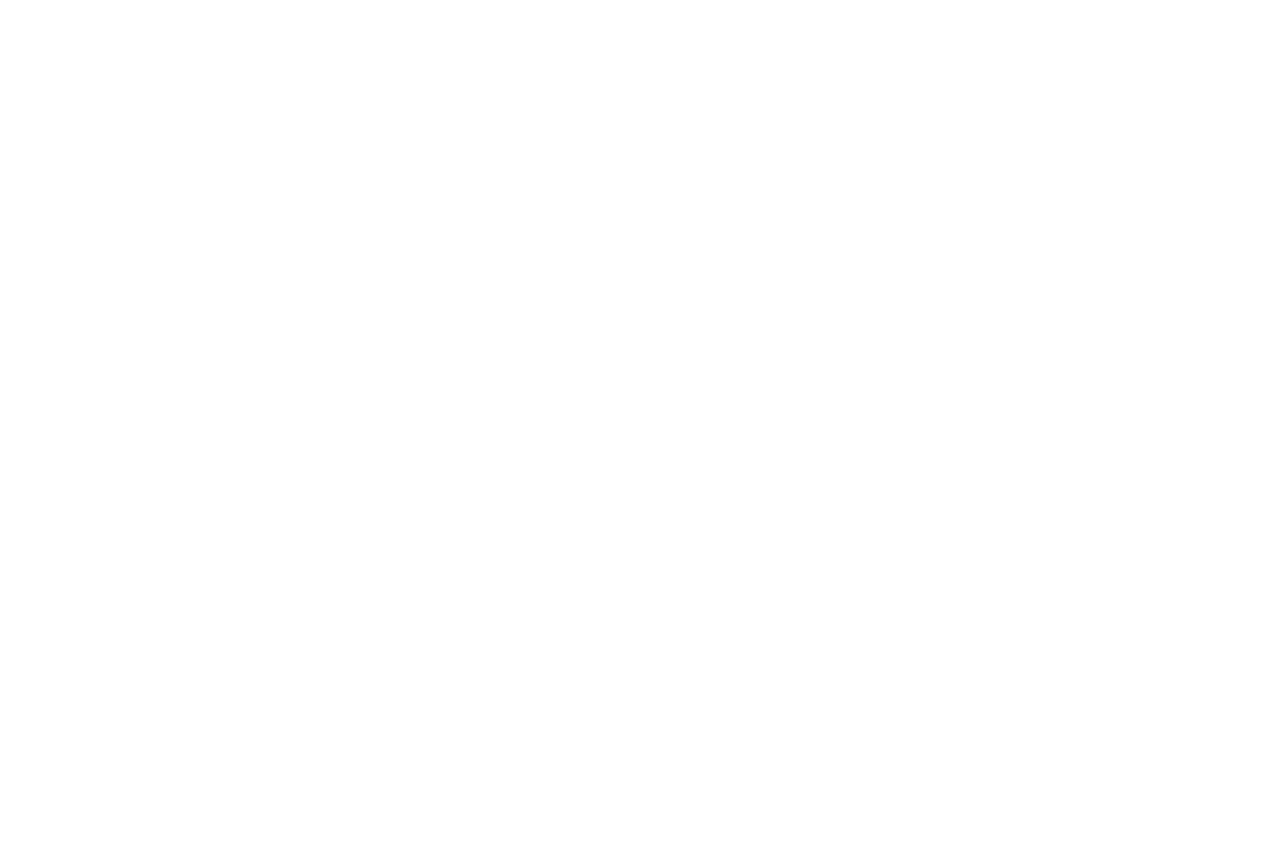
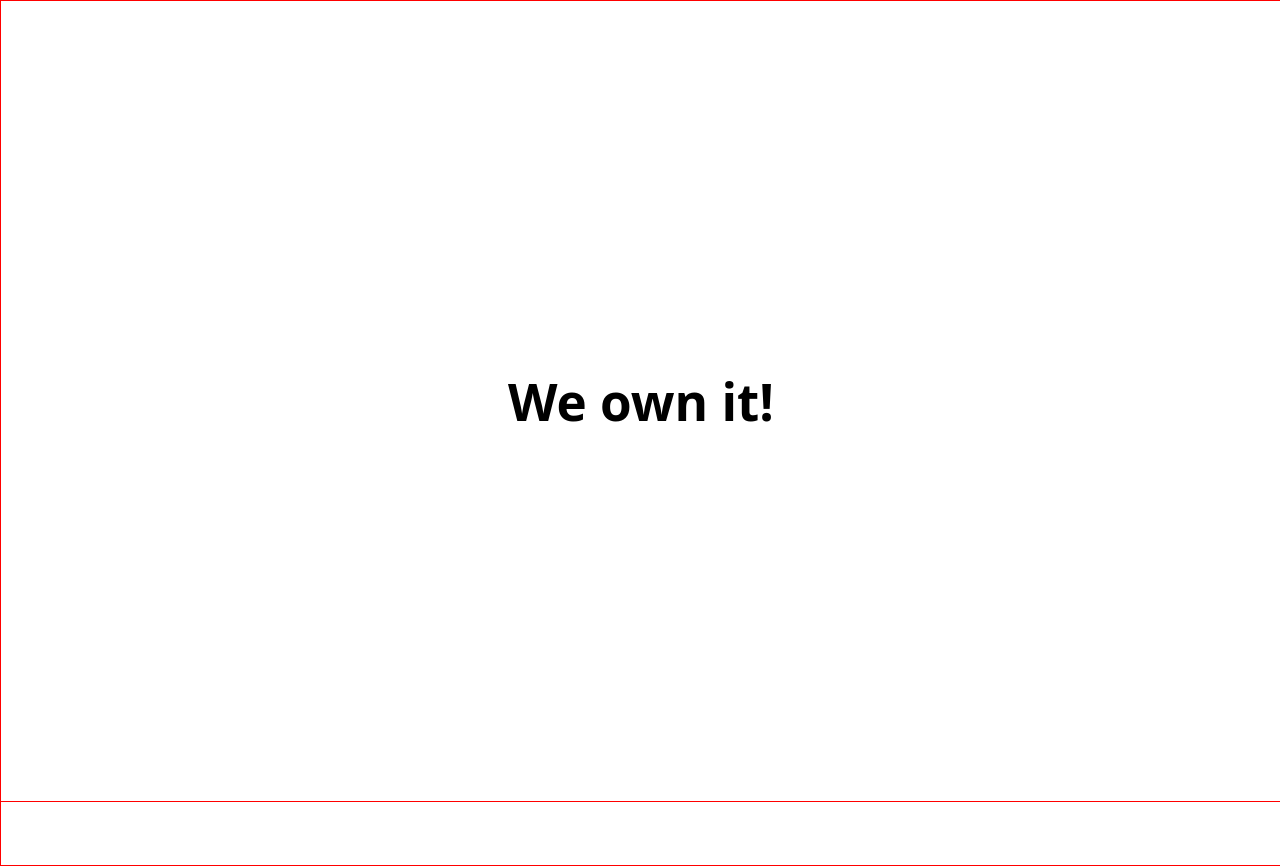
Before and after one commit to Dev-Dul/styz, a React (Vite) app: page / in a window 1280 px wide. Before the commit the page ends 800 px from the top, so only its background shows below. Built offline with nearby package versions, Linux system fonts and the light colour scheme.

Commit message:
Added intro page effect

```diff
--- a/package.json
+++ b/package.json
@@ -10,6 +10,7 @@
     "preview": "vite preview"
   },
   "dependencies": {
+    "framer-motion": "^12.6.3",
     "react": "^19.0.0",
     "react-dom": "^19.0.0",
     "react-router-dom": "^7.4.1"
--- a/src/App.css
+++ b/src/App.css
@@ -1,6 +1,7 @@
 #root {
-  max-width: 1280px;
+  /* max-width: 1280px; */
+  width: 100%;
   margin: 0 auto;
-  padding: 2rem;
+  /* padding: 2rem; */
   text-align: center;
 }
--- a/src/App.jsx
+++ b/src/App.jsx
@@ -1,10 +1,13 @@
 import { useState } from 'react'
 import reactLogo from './assets/react.svg'
 import viteLogo from '/vite.svg'
+import Hero from './Components/Hero'
 import './App.css'
 
 function App() {
-
+  return(
+    <Hero />
+  )
 }
 
 export default App
--- /dev/null
+++ b/src/Components/Header.jsx
@@ -0,0 +1,11 @@
+import styles from '../Styles/Header.module.css'
+function Header( {header} ){
+    console.log(header);
+    return(
+        <div className={`${styles.header} ${header ? styles.active : ''}`}>
+            <h2>Styz</h2>
+        </div>
+    )
+}
+
+export default Header;
--- /dev/null
+++ b/src/Components/Hero.jsx
@@ -0,0 +1,19 @@
+import styles from '../Styles/Hero.module.css'
+import Section from './Section';
+import Header from './Header';
+import { useState } from 'react';
+import { motion, useScroll, useTransform } from 'framer-motion';
+
+function Hero(){
+    const [header, setHeader] = useState(false);
+    const handleHeader = () => setHeader((prev) => (!prev));
+    return (
+      <div className={styles.hero}>
+        {header && <Header header={header} />}
+        <Section sect="first" handleHeader={handleHeader} />
+        <Section sect="second" handleHeader={handleHeader} />
+      </div>
+    );
+}
+
+export default Hero;
--- /dev/null
+++ b/src/Components/Section.jsx
@@ -0,0 +1,45 @@
+import { useState, useEffect } from 'react';
+import styles from '../Styles/Section.module.css'
+function Section({ sect, handleHeader}){
+    if(sect === "first"){
+        const text = ["Elegance", "Steeze", "Flair", "We own it!", "Styz"];
+        const [index, setIndex] = useState(0);
+        const [scroll, setScroll] = useState(false);
+        useEffect(() => {
+            console.log("first index", index);
+            if(index >= text.length - 1){
+                setScroll(true);
+                handleHeader();
+                return;
+            }
+
+            const timeout = setTimeout(() => {
+                console.log(index);
+                setIndex((prev) => setIndex(prev + 1));
+            }, 2000);
+
+            return () => {
+                console.log("last index", index);
+                clearTimeout(timeout);
+            }
+        }, [index]);
+
+        return(
+            <div className={`${styles.section} ${styles.abs} ${scroll ? styles.scroll: ''}`}>
+                <h1 key={index}>{text[index]}</h1>
+            </div>
+        )
+    }
+
+    return (
+      <div className={`${styles.section} ${styles.impress}`}>
+        <div className={styles.text}>
+          <h2>With Styz,</h2>
+          <p>You'll Never Fail <br /> to Impress</p>
+          <button>Shop Now</button>
+        </div>
+      </div>
+    );
+}
+
+export default Section;
--- /dev/null
+++ b/src/Styles/Header.module.css
@@ -0,0 +1,19 @@
+.header{
+    height: 15vh;
+    width: 100%;
+    display: flex;
+    position: fixed;
+    top: 0;
+    align-items: center;
+    justify-content: center;
+    border-bottom: 1px solid;
+    transition: all 2s ease;
+    transform: translateY(-100vh);
+    animation: header 2s ease-in-out 2.5s forwards;
+}
+
+@keyframes header {
+    to{
+        transform: translate(0);
+    }
+}
--- /dev/null
+++ b/src/Styles/Hero.module.css
@@ -0,0 +1,17 @@
+.hero{
+    height: 100%;
+    width: 100%;
+    overflow: hidden;
+    background: white;
+    color: black;
+    position: relative;
+}
+
+.hero h1{
+    color: black;
+}
+
+.hero > div:not(:first-of-type) {
+    height: 100vh;
+    width: 100%;
+}
--- /dev/null
+++ b/src/Styles/Section.module.css
@@ -0,0 +1,38 @@
+.section{
+    height: 100vh;
+    width: 100%;
+    display: flex;
+    align-items: center;
+    justify-content: center;
+    border: 1px solid red;
+    background: white;
+}
+
+.abs{
+    position: absolute;
+    z-index: 10;
+}
+
+.impress{
+    align-items: flex-start;
+    justify-content: space-between;
+    padding: 2rem;
+}
+
+
+.text{
+    text-align: left;
+    margin-top: 16vh;
+}
+
+@keyframes scroll {
+    from{
+        transform: translate(0);
+    }to{
+        transform: translateY(-100vh);
+    }
+}
+
+.scroll{
+    animation: scroll 3s ease-in-out both;
+}
```
Also changed, not shown: 1 other file (tests, documents, lock files or other folders).
